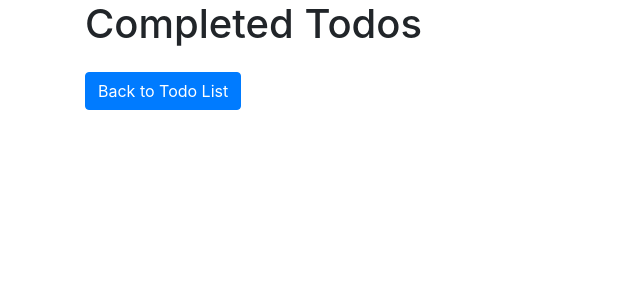
After one commit to kphong16/front_todo, a Django app: page /completed_todos in a window 1280 px wide. The commit adds this page. Shown: the top 300 px of the page, without its empty margins (0-640 px from the left). Run offline with Django 4.2, Linux system fonts and the light colour scheme; some libraries are stand-ins or nearby versions.

Commit message:
Add completed todos page

```diff
--- /dev/null
+++ b/todo/templates/todo/completed_todos.html
@@ -0,0 +1,33 @@
+<!DOCTYPE html>
+<html lang="ko">
+<head>
+    <meta charset="UTF-8">
+    <title>Completed Todos</title>
+    <link rel="stylesheet" href="https://maxcdn.bootstrapcdn.com/bootstrap/4.0.0/css/bootstrap.min.css" />
+    <link rel="stylesheet" href="https://cdn.jsdelivr.net/npm/bootstrap-icons@1.7.1/font/bootstrap-icons.css" />
+</head>
+<body>
+    <div class="container">
+        <h1>Completed Todos</h1>
+        <ul class="list-group" id="completed-todo-list">
+            <!-- Completed todo items will be added here dynamically -->
+        </ul>
+        <a href="{% url 'todo_list' %}" class="btn btn-primary mt-3">Back to Todo List</a>
+    </div>
+
+    <script>
+        fetch('http://127.0.0.1:8000/todo/completed/')
+            .then(response => response.json())
+            .then(data => {
+                const completedTodoList = document.getElementById('completed-todo-list');
+                data.forEach(todo => {
+                    const listItem = document.createElement('li');
+                    listItem.className = 'list-group-item';
+                    listItem.textContent = todo.title;
+                    completedTodoList.appendChild(listItem);
+                });
+            })
+            .catch(error => console.error('Error:', error));
+    </script>
+</body>
+</html>
--- a/todo/templates/todo/todo_list.html
+++ b/todo/templates/todo/todo_list.html
@@ -10,10 +10,8 @@
     <div class="container">
         <h1>TODO 목록 앱</h1>
         <p>
-            <!-- Add Todo link (Update with actual link if needed) -->
-            <a href=""><i class="bi-plus"></i>Add Todo</a>
-            <!-- Link to completed todos (Update with actual link if needed) -->
-            <a href="" class="btn btn-primary" style="float:right">완료한 TODO 목록</a>
+            <a href="{% url 'add_todo' %}"><i class="bi-plus"></i>Add Todo</a>
+            <a href="{% url 'completed_todos' %}" class="btn btn-primary" style="float:right">완료한 TODO 목록</a>
         </p>
         <ul class="list-group" id="todo-list">
             <!-- Todo items will be added here dynamically -->
--- a/todo/urls.py
+++ b/todo/urls.py
@@ -5,4 +5,6 @@ from . import views
 urlpatterns = [
     path('todos', views.todo_list, name='todo_list'),
     path('todo/<int:pk>', views.todo_detail, name='todo_detail'),
+    path('add_todo', views.add_todo, name='add_todo'),
+    path('completed_todos', views.completed_todos, name='completed_todos'),
 ]
--- a/todo/views.py
+++ b/todo/views.py
@@ -1,9 +1,24 @@
 # todo/views.py
-from django.shortcuts import render
+from django.shortcuts import render, redirect
+from django.urls import reverse
+import requests
 
 # Create your views here.
 def todo_list(request):
     return render(request, 'todo/todo_list.html')
 
+def completed_todos(request):
+    return render(request, 'todo/completed_todos.html')
+
 def todo_detail(request, pk):
     return render(request, 'todo/todo_detail.html')
+
+def add_todo(request):
+    if request.method == 'POST':
+        title = request.POST.get('title')
+        description = request.POST.get('description')
+
+        response = requests.post('http://127.0.0.1:8000/todo/', json={'title':title, 'description':description})
+        if response.status_code == 201:
+            return redirect(reverse('todo_list'))
+    return render(request, 'todo/add_todo.html')
```
Also changed, not shown: todo/templates/todo/add_todo.html (added, +26 -0 lines).
